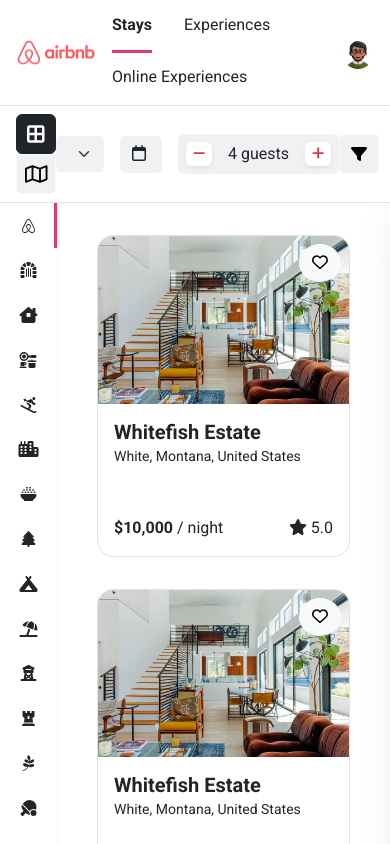
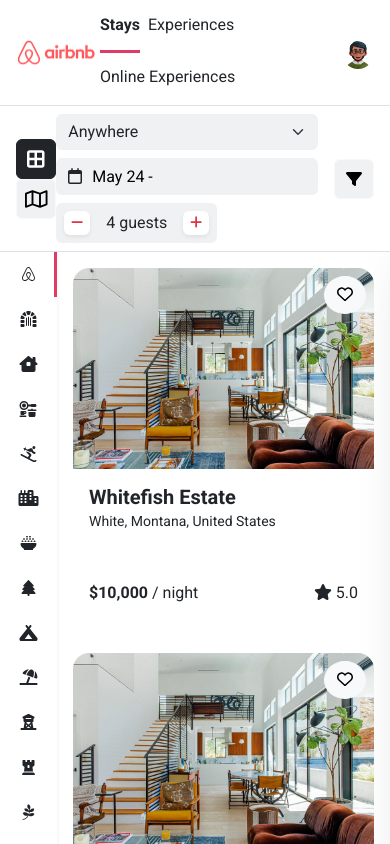
Before and after one commit to johnsonfash/airbnb, a React (Vite) app: page / in a window 390 px wide. Shown: the top 844 px of the page. Built offline with nearby package versions, Linux system fonts and the light colour scheme.

Commit message:
added image autoload processor component

```diff
--- a/src/components/dashboard/index.css
+++ b/src/components/dashboard/index.css
@@ -1,6 +1,5 @@
 .main-link {
   padding: 0.8rem 0;
-  margin: 0 1rem;
   border-bottom: 3px solid transparent;
   transition: all 0.5s ease;
 }
--- a/src/components/dashboard/index.tsx
+++ b/src/components/dashboard/index.tsx
@@ -33,8 +33,7 @@ import Filter from "./filter";
 import Detail from "./detail";
 
 const leftNavClass = ({ isActive }: { isActive: boolean }) =>
-  `left-link d-flex align-items-center text-dark ${
-    isActive ? "left-active" : ""
+  `left-link d-flex align-items-center text-dark ${isActive ? "left-active" : ""
   }`;
 
 function Dashboard() {
@@ -58,8 +57,7 @@ function Dashboard() {
         <div>
           <NavLink
             className={({ isActive }) =>
-              `main-link d-inline-block text-dark ${
-                isActive ? "top-active" : ""
+              `main-link mx-1 mx-sm-2 d-inline-block text-dark ${isActive ? "top-active" : ""
               }`
             }
             to="/"
@@ -68,8 +66,7 @@ function Dashboard() {
           </NavLink>
           <NavLink
             className={({ isActive }) =>
-              `main-link d-inline-block text-dark ${
-                isActive ? "top-active" : ""
+              `main-link mx-1 mx-sm-2 d-inline-block text-dark ${isActive ? "top-active" : ""
               }`
             }
             to="experience"
@@ -78,8 +75,7 @@ function Dashboard() {
           </NavLink>
           <NavLink
             className={({ isActive }) =>
-              `main-link d-inline-block text-dark ${
-                isActive ? "top-active" : ""
+              `main-link mx-1 mx-sm-2 d-inline-block text-dark ${isActive ? "top-active" : ""
               }`
             }
             to="online-experience"
@@ -100,12 +96,12 @@ function Dashboard() {
             <FontAwesomeIcon icon={faMap} className="fs-5" />
           </button>
         </div>
-        <div className="d-flex align-items-center">
-          <Input type="select" className="bg-light border-0 d-inline-block">
+        <div className="d-flex flex-wrap flex-sm-nowrap align-items-center">
+          <Input type="select" className="bg-light me-3 border-0 d-inline-block">
             <option value="">Anywhere</option>
             <option value="">Somewhere</option>
           </Input>
-          <div className="mx-3 w-100 bg-light max-h-2-3 d-flex align-items-center p-1 rounded-2">
+          <div className="me-3 my-2 my-sm-0 w-100 bg-light max-h-2-3 d-flex align-items-center p-1 rounded-2">
             <span className="d-inline-block p-1 px-2">
               <FontAwesomeIcon icon={faCalendar} />
             </span>
@@ -216,7 +212,7 @@ function Dashboard() {
         </nav>
         <Filter open={filter} />
         <Detail open={detail} toggle={toggleDetail} />
-        <div className="content py-3 px-4">
+        <div className="content py-md-3 px-md-4">
           <Outlet context={{ toggleDetail }} />
         </div>
       </section>
--- /dev/null
+++ b/src/components/media/preloadImage.tsx
@@ -0,0 +1,62 @@
+/* eslint-disable @next/next/no-img-element */
+import { useMemo, useState } from "react";
+import { blurImage } from "./core";
+
+function PreloadImage({
+  src,
+  className,
+  alt,
+  md,
+  sm,
+  lg,
+}: {
+  src?: string;
+  className?: string;
+  alt?: string;
+  sm?: string | number;
+  md?: string | number;
+  lg?: string | number;
+}) {
+  const [image, setImage] = useState("");
+
+  useMemo(() => {
+    if (typeof window === "undefined") return;
+    const h = window.innerWidth;
+    if (src) {
+      setImage(
+        blurImage(
+          h > 992
+            ? lg
+              ? lg
+              : md || sm
+            : h > 768
+            ? md
+              ? md
+              : lg || sm
+            : sm
+            ? sm
+            : md || lg
+        )
+      );
+      const img = new Image();
+      img.onload = () => {
+        setImage(img.src);
+      };
+      img.onerror = () => {
+        setImage("");
+      };
+      img.src = src;
+    }
+  }, [src, lg, md, sm]);
+
+  return (
+    <img
+      src={image}
+      alt={alt}
+      className={`${className} w-100`}
+      loading="lazy"
+    />
+  );
+}
+
+export default PreloadImage;
--- a/src/pages/index.tsx
+++ b/src/pages/index.tsx
@@ -3,6 +3,7 @@ import { faStar } from '@fortawesome/free-solid-svg-icons';
 import { FontAwesomeIcon } from '@fortawesome/react-fontawesome';
 import { useOutletContext } from 'react-router-dom';
 import img from '../assets/image-1.png'
+import PreloadImage from '../components/media/preloadImage';
 
 function IndexPage() {
   const { toggleDetail } = useOutletContext<{ toggleDetail: () => void }>()
@@ -12,10 +13,12 @@ function IndexPage() {
       <div className="d-flex flex-wrap align-items-stretch">
         {
           Array(10).fill(0).map((_, i) =>
-            <div className="p-3  col-md-4 col-xl-3" key={i}>
-              <div  className="border pointer rounded-4 overflow-hidden">
+            <div className="p-3 col-12 col-sm-6 col-md-4 col-xl-3" key={i}>
+              <div className="pointer rounded-4 overflow-hidden">
                 <div className='position-relative'>
-                  <img src={img} alt="" onClick={toggleDetail} />
+                  <div onClick={toggleDetail}>
+                    <PreloadImage src={img} lg={200} />
+                  </div>
                   <button className="btn btn-light position-absolute top-0 end-0 m-2 rounded-circle"><FontAwesomeIcon icon={faHeart} /></button>
                 </div>
                 <div className='p-3'>
```
Also changed, not shown: src/components/media/core.tsx (added, +44 -0 lines), 1 other file (tests, documents, lock files or other folders).
